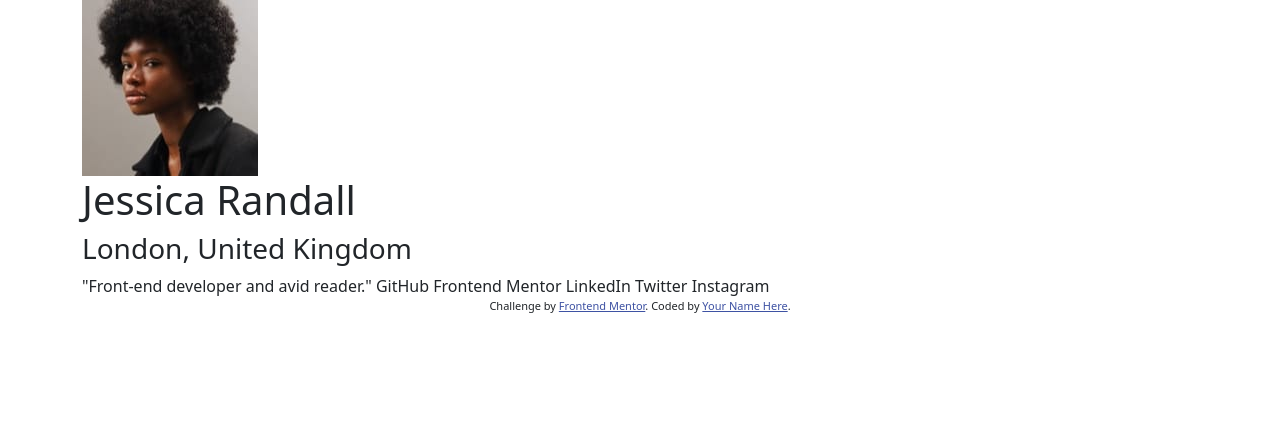
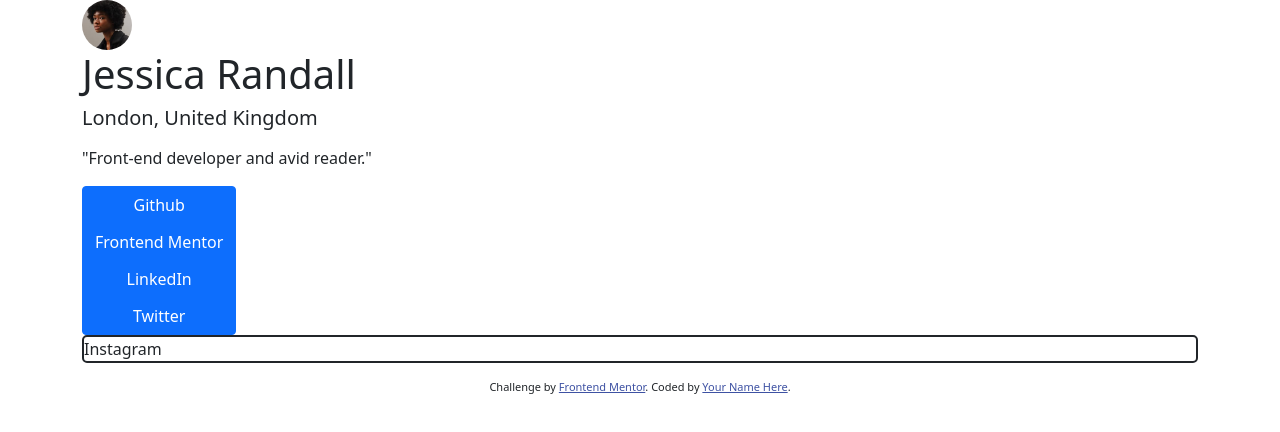
Before and after one commit to Is-Real1/Social-link-profile, a plain HTML site: page social-links-profile-main/index.html in a window 1280 px wide. Drawn offline with nearby package versions, Linux system fonts and the light colour scheme.

Commit message:
Third commit, still trying to figure out the borders around each option there

```diff
--- a/social-links-profile-main/index.css
+++ b/social-links-profile-main/index.css
@@ -0,0 +1,12 @@
+img {
+  border-radius: 50%;
+  vertical-align: middle;
+  width: 50px;
+  height: 50px;
+}
+
+.g {
+  border-style: solid;
+  border-width: 2px;
+  border-radius: 5px;
+}
--- a/social-links-profile-main/index.html
+++ b/social-links-profile-main/index.html
@@ -1,41 +1,68 @@
 <!DOCTYPE html>
 <html lang="en">
   <head>
-  <meta charset="UTF-8">
-  <meta name="viewport" content="width=device-width, initial-scale=1.0"> <!-- displays site properly based on user's device -->
+    <meta charset="UTF-8" />
+    <meta name="viewport" content="width=device-width, initial-scale=1.0" />
+    <!-- displays site properly based on user's device -->
 
-  <link rel="icon" type="image/png" sizes="32x32" href="./assets/images/favicon-32x32.png">
+    <link
+      rel="icon"
+      type="image/png"
+      sizes="32x32"
+      href="./assets/images/favicon-32x32.png"
+    />
 
- <link href="https://cdn.jsdelivr.net/npm/bootstrap@5.1.3/dist/css/bootstrap.min.css" rel="stylesheet">
+    <link rel="stylesheet" href="index.css" />
+
+    <link
+      href="https://cdn.jsdelivr.net/npm/bootstrap@5.1.3/dist/css/bootstrap.min.css"
+      rel="stylesheet"
+    />
 
     <script src="https://cdn.jsdelivr.net/npm/bootstrap@5.1.3/dist/js/bootstrap.bundle.min.js"></script>
     <title>Frontend Mentor | Social links profile</title>
 
     <!-- Feel free to remove these styles or customise in your own stylesheet 👍 -->
     <style>
-    .attribution { font-size: 11px; text-align: center; }
-    .attribution a { color: hsl(228, 45%, 44%); }
+      .attribution {
+        font-size: 11px;
+        text-align: center;
+      }
+      .attribution a {
+        color: hsl(228, 45%, 44%);
+      }
     </style>
   </head>
   <body>
-  <div class = 'container'>
+    <div class="container">
       <header>
-  <img src="assets/images/avatar-jessica.jpeg" alt="Profile--Picture" >
+        <img
+          src="assets/images/avatar-jessica.jpeg"
+          alt="Profile--Picture"
+          class="img-fluid rounded-circle"
+        />
         <h1>Jessica Randall</h1>
-  <h3>London, United Kingdom</h3>
+        <h5>London, United Kingdom</h5>
+        <p></p>
       </header>
+
       <main>
-  "Front-end developer and avid reader."
+        <p>"Front-end developer and avid reader."</p>
 
-  GitHub
-  Frontend Mentor
-  LinkedIn
-  Twitter
-  Instagram
-  </main></div>
+        <div class="btn-group-vertical">
+          <button type="button" class="btn btn-primary">Github</button>
+          <button type="button" class="btn btn-primary">Frontend Mentor</button>
+          <button type="button" class="btn btn-primary">LinkedIn</button>
+          <button type="button" class="btn btn-primary">Twitter</button>
+        </div>
+        <p class="g">Instagram</button>
+      </main>
+    </div>
     <div class="attribution">
-    Challenge by <a href="https://www.frontendmentor.io?ref=challenge" target="_blank">Frontend Mentor</a>.
-    Coded by <a href="#">Your Name Here</a>.
+      Challenge by
+      <a href="https://www.frontendmentor.io?ref=challenge" target="_blank"
+        >Frontend Mentor</a
+      >. Coded by <a href="#">Your Name Here</a>.
     </div>
   </body>
 </html>
```
Lines whose indentation alone changed are shown as unchanged.
